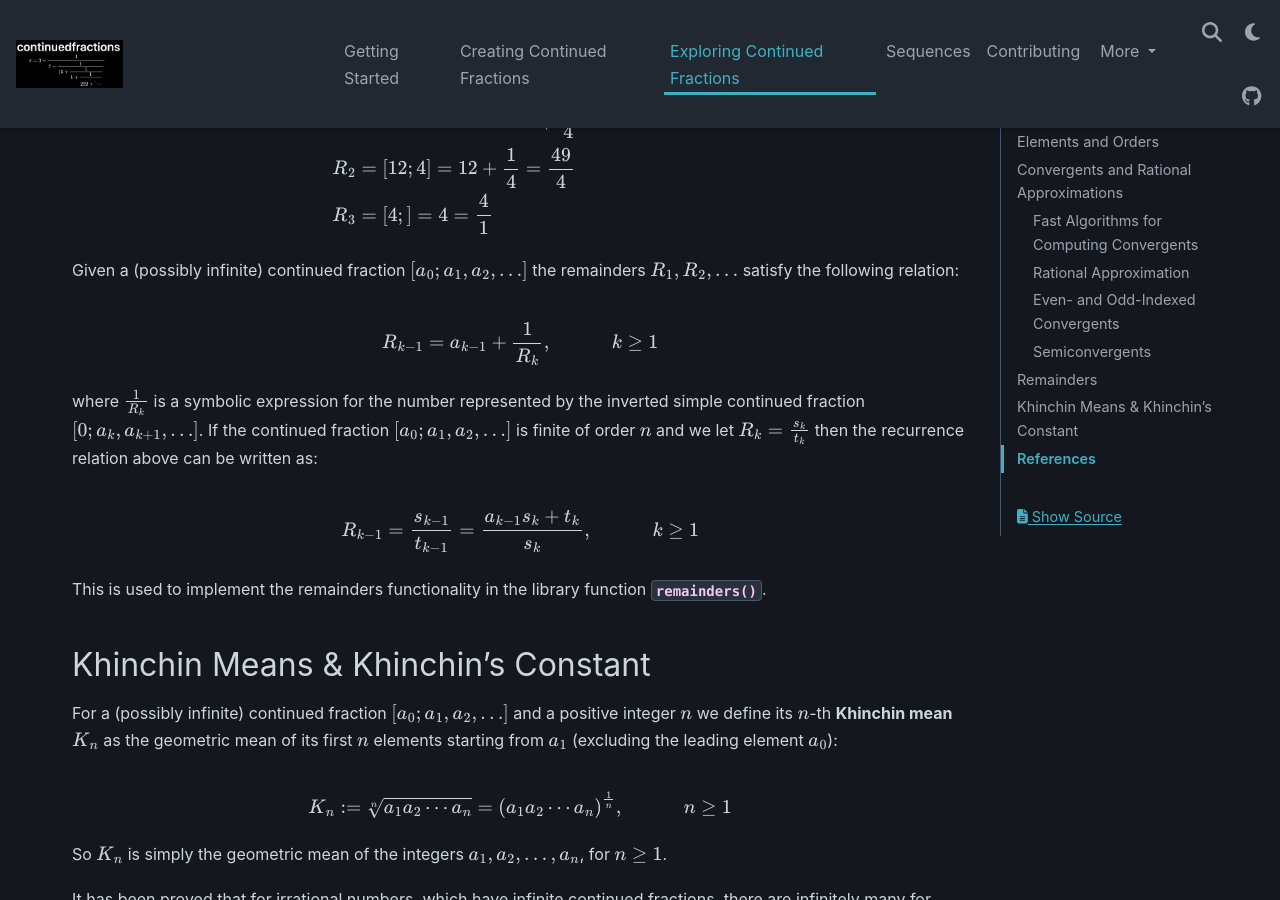
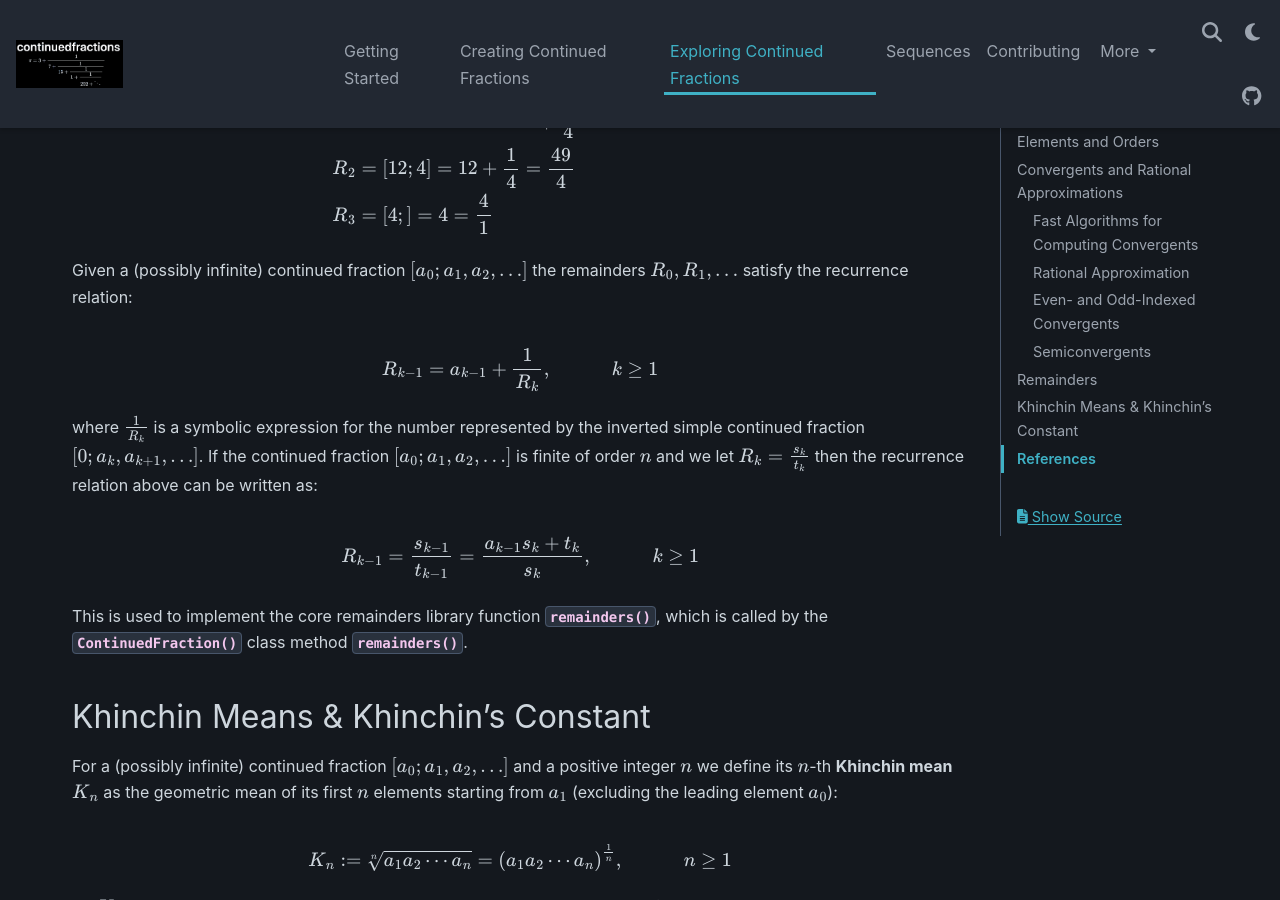
Before and after one commit to sr-murthy/continuedfractions, a Sphinx documentation site: the page built from docs/sources/exploring-continued-fractions.rst, in a window 1280 px wide and 900 px high, scrolled down 10440 px. Built offline with Sphinx 7.4.7 and the PyData theme 0.15.4, drawn with Linux system fonts in a browser that asks for light colours; nearby versions of some CDN libraries.

Commit message:
docs: improvements and fixes in the source page for exploring continued fractions

```diff
--- a/docs/sources/exploring-continued-fractions.rst
+++ b/docs/sources/exploring-continued-fractions.rst
@@ -36,7 +36,7 @@
 
 .. code:: python
 
-   >> ContinuedFraction(3).order
+   >>> ContinuedFraction(3).order
    0
 
 The elements and orders of :py:class:`~continuedfractions.continuedfraction.ContinuedFraction` instances are well behaved with respect to all rational operations supported by
@@ -426,7 +426,7 @@
    & R_3 &&= [4;] = 4 = \frac{4}{1}
    \end{alignat*}
 
-Given a (possibly infinite) continued fraction :math:`[a_0; a_1, a_2,\ldots]` the remainders :math:`R_1,R_2,\ldots` satisfy the following relation:
+Given a (possibly infinite) continued fraction :math:`[a_0; a_1, a_2,\ldots]` the remainders :math:`R_0,R_1,\ldots` satisfy the recurrence relation:
 
 .. math::
 
@@ -438,7 +438,7 @@
 
    R_{k - 1} = \frac{s_{k - 1}}{t_{k - 1}} = \frac{a_{k - 1}s_k + t_k}{s_k}, \hskip{3em} k \geq 1
 
-This is used to implement the remainders functionality in the library function :py:func:`~continuedfractions.lib.remainders`.
+This is used to implement the core remainders library function :py:func:`~continuedfractions.lib.remainders`, which is called by the :py:meth:`~continuedfractions.continuedfraction.ContinuedFraction` class method :py:meth:`~continuedfractions.continuedfraction.ContinuedFraction.remainders`.
 
 Khinchin Means & Khinchin's Constant
 ====================================
```
